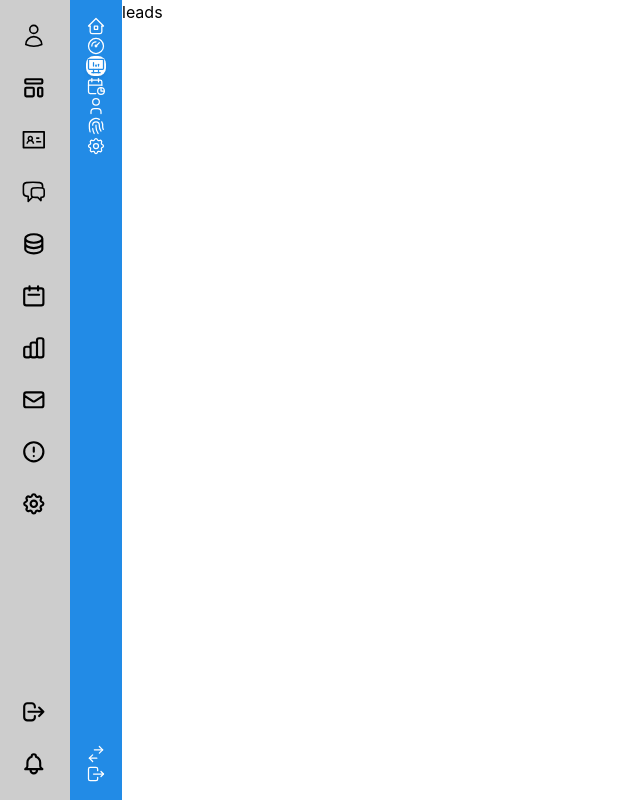
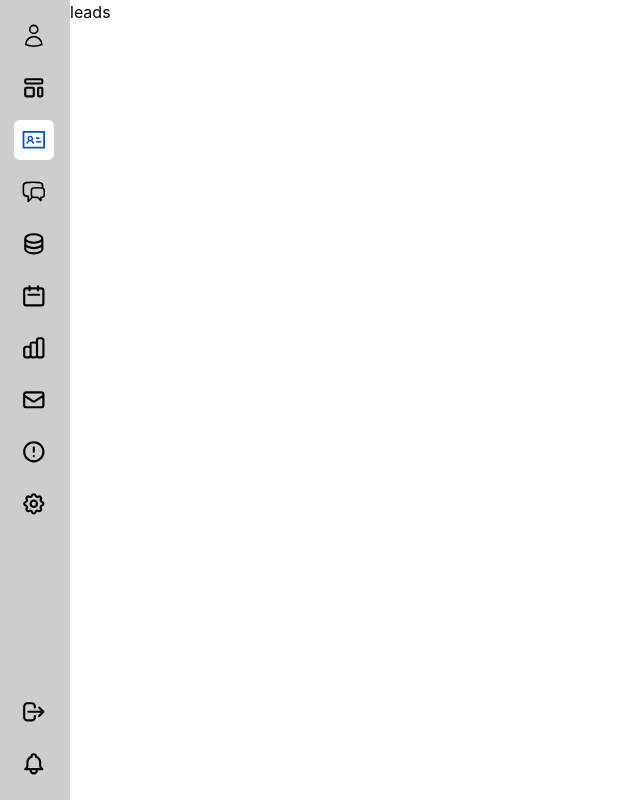
Before and after one commit to SimonBrial/Servioriente-app, a Next.js app: page /process in a window 1280 px wide. Shown: the whole page, without its empty margins (0-640 px from the left). Built offline with nearby package versions, Linux system fonts and the light colour scheme.

Commit message:
Corregido alguno detalles que tenia la sidebar

```diff
--- a/src/app/layout.tsx
+++ b/src/app/layout.tsx
@@ -5,7 +5,6 @@ import "@mantine/core/styles.css";
 import { MantineProvider, ColorSchemeScript, Container } from "@mantine/core";
 import { Sidebar } from "@/components/sidebar/Sidebar";
 
-import { Prueba } from "@/components/sidebar/Prueba";
 const inter = Inter({ subsets: ["latin"] });
 
 export const metadata: Metadata = {
@@ -27,7 +26,6 @@ export default function RootLayout({
                 <MantineProvider>
                     <Container fluid size={"100%"} px={0} display={"flex"}>
                         <Sidebar />
-                        <Prueba />
                         {children}
                     </Container>
                 </MantineProvider>
--- a/src/components/sidebar/NavIcon.tsx
+++ b/src/components/sidebar/NavIcon.tsx
@@ -4,17 +4,10 @@ import React, { ReactNode } from "react";
 import { IconType } from "react-icons";
 import { ActionIcon, Tooltip, UnstyledButton } from "@mantine/core";
 import Link from "next/link";
-import sidebarClass from "../sidebar/sidebar.module.css";
+import sidebarClass from "./styles/sidebar.module.css";
+import { NavIconProps } from "@/interface/interface";
 
-interface NavIconProps {
-    icon: ReactNode;
-    dir: string;
-    status?: boolean;
-    label: string;
-    onClick?(): void;
-}
-
-function NavIcon({ icon, dir, status = false, label, onClick }: NavIconProps) {
+function NavIcon({ icon, dir, active, label, onClick }: NavIconProps) {
     console.log(status);
     return (
         <Tooltip
@@ -28,7 +21,7 @@ function NavIcon({ icon, dir, status = false, label, onClick }: NavIconProps) {
             <UnstyledButton
                 onClick={onClick}
                 className={sidebarClass.iconContainer}
-                //data-active={active || undefined}
+                data-active={active || undefined}
             >
                 <Link href={dir} className={sidebarClass.icon}>
                     <span className={sidebarClass.icon}>{icon}</span>
--- a/src/components/sidebar/Prueba.tsx
+++ /dev/null
@@ -1,84 +0,0 @@
-"use client"
-import { useState } from "react";
-import { Center, Tooltip, UnstyledButton, Stack, rem } from "@mantine/core";
-import {
-    IconHome2,
-    IconGauge,
-    IconDeviceDesktopAnalytics,
-    IconFingerprint,
-    IconCalendarStats,
-    IconUser,
-    IconSettings,
-    IconLogout,
-    IconSwitchHorizontal,
-} from "@tabler/icons-react";
-import classes from "./prueba.module.css";
-
-interface NavbarLinkProps {
-    icon: typeof IconHome2;
-    label: string;
-    active?: boolean;
-    onClick?(): void;
-}
-
-function NavbarLink({ icon: Icon, label, active, onClick }: NavbarLinkProps) {
-    return (
-        <Tooltip
-            label={label}
-            position="right"
-            transitionProps={{ duration: 0 }}
-        >
-            <UnstyledButton
-                onClick={onClick}
-                className={classes.link}
-                data-active={active || undefined}
-            >
-                <Icon
-                    style={{ width: rem(20), height: rem(20) }}
-                    stroke={1.5}
-                />
-            </UnstyledButton>
-        </Tooltip>
-    );
-}
-
-const mockdata = [
-    { icon: IconHome2, label: "Home" },
-    { icon: IconGauge, label: "Dashboard" },
-    { icon: IconDeviceDesktopAnalytics, label: "Analytics" },
-    { icon: IconCalendarStats, label: "Releases" },
-    { icon: IconUser, label: "Account" },
-    { icon: IconFingerprint, label: "Security" },
-    { icon: IconSettings, label: "Settings" },
-];
-
-export function Prueba() {
-    const [active, setActive] = useState(2);
-
-    const links = mockdata.map((link, index) => (
-        <NavbarLink
-            {...link}
-            key={link.label}
-            active={index === active}
-            onClick={() => setActive(index)}
-        />
-    ));
-
-    return (
-        <nav className={classes.navbar}>
-            <div className={classes.navbarMain}>
-                <Stack justify="center" gap={0}>
-                    {links}
-                </Stack>
-            </div>
-
-            <Stack justify="center" gap={0}>
-                <NavbarLink
-                    icon={IconSwitchHorizontal}
-                    label="Change account"
-                />
-                <NavbarLink icon={IconLogout} label="Logout" />
-            </Stack>
-        </nav>
-    );
-}
--- a/src/components/sidebar/Sidebar.tsx
+++ b/src/components/sidebar/Sidebar.tsx
@@ -15,81 +15,76 @@ import {
 } from "react-icons/hi";
 import { HiOutlineChatBubbleLeftRight, HiOutlineUser } from "react-icons/hi2";
 import { AiOutlineIdcard } from "react-icons/ai";
-import navClass from "./sidebar.module.css";
-import sidebarClass from "./sidebar.module.css";
+
+import sidebarClass from "./styles/sidebar.module.css";
 import NavIcon from "./NavIcon";
-
-interface sidebarItems {
-    icon: ReactNode;
-    label: string;
-    direction: string;
-}
+import { sidebarItems } from "@/interface/interface";
 
 const sections: sidebarItems[] = [
     {
-        icon: <HiOutlineUser className={navClass.icon} />,
+        icon: <HiOutlineUser className={sidebarClass.icon} />,
         label: "UserName",
         direction: "",
     },
     {
-        icon: <HiOutlineTemplate className={navClass.icon} />,
+        icon: <HiOutlineTemplate className={sidebarClass.icon} />,
         label: "Dahsboard",
         direction: "/home",
     },
     {
-        icon: <AiOutlineIdcard className={navClass.icon} />,
+        icon: <AiOutlineIdcard className={sidebarClass.icon} />,
         label: "Cards",
         direction: "/process",
     },
     {
-        icon: <HiOutlineChatBubbleLeftRight className={navClass.icon} />,
+        icon: <HiOutlineChatBubbleLeftRight className={sidebarClass.icon} />,
         label: "Chats",
         direction: "/chats",
     },
     {
-        icon: <HiOutlineDatabase className={navClass.icon} />,
+        icon: <HiOutlineDatabase className={sidebarClass.icon} />,
         label: "Base de Datos",
         direction: "/data-base",
     },
     {
-        icon: <HiOutlineCalendar className={navClass.icon} />,
+        icon: <HiOutlineCalendar className={sidebarClass.icon} />,
         label: "Calendario",
         direction: "/calendar",
     },
     {
-        icon: <HiOutlineChartBar className={navClass.icon} />,
+        icon: <HiOutlineChartBar className={sidebarClass.icon} />,
         label: "Metricas",
         direction: "/metrics",
     },
     {
-        icon: <HiOutlineMail className={navClass.icon} />,
+        icon: <HiOutlineMail className={sidebarClass.icon} />,
         label: "Correos",
         direction: "/mails",
     },
     {
-        icon: <HiOutlineExclamationCircle className={navClass.icon} />,
+        icon: <HiOutlineExclamationCircle className={sidebarClass.icon} />,
         label: "Recordatorios",
         direction: "/alarms",
     },
     {
-        icon: <HiOutlineCog className={navClass.icon} />,
+        icon: <HiOutlineCog className={sidebarClass.icon} />,
         label: "Configuraciones",
         direction: "/settings",
     },
 ];
 
 export function Sidebar() {
-    const [action, setAction] = useState<boolean>(false);
+    const [active, setActive] = useState<number>(2);
     const [selected, setSelected] = useState<number>(0);
 
-    const linkSelected = (index: number) => {
+    /*  const linkSelected = (index: number) => {
         if (links.length > 0) {
             setSelected(index);
             if (links[index].key !== 0) {
                 setAction(true);
             }
         }
-    };
+    }; */
     const links = sections.map((section: sidebarItems, index) => {
         //console.log(action);
 
@@ -99,14 +94,14 @@ export function Sidebar() {
                 icon={section.icon}
                 label={section.label}
                 dir={section.direction}
-                status={action}
-                onClick={() => linkSelected(index)}
+                active={index === active}
+                onClick={() => setActive(index)}
             />
         );
     });
 
     return (
-        <nav className={navClass.sidebar}>
+        <nav className={sidebarClass.sidebar}>
             <Stack justify="center" gap={"sm"}>
                 {links}
             </Stack>
@@ -118,7 +113,7 @@ export function Sidebar() {
                 />
                 <NavIcon
                     dir={""}
-                    icon={<HiOutlineBell className={navClass.icon} />}
+                    icon={<HiOutlineBell className={sidebarClass.icon} />}
                     label={"Notificaciones"}
                 />
             </Stack>
--- a/src/components/sidebar/prueba.module.css
+++ /dev/null
@@ -1,32 +0,0 @@
-.navbar {
-    width: rem(80px);
-    height: rem(750px);
-    padding: var(--mantine-spacing-md);
-    display: flex;
-    flex-direction: column;
-    background-color: var(--mantine-color-blue-filled);
-}
-
-.navbarMain {
-    flex: 1;
-    margin-top: rem(50px);
-}
-
-.link {
-    width: rem(50px);
-    height: rem(50px);
-    border-radius: var(--mantine-radius-md);
-    display: flex;
-    align-items: center;
-    justify-content: center;
-    color: var(--mantine-color-white);
-}
-.link:hover {
-    background-color: var(--mantine-color-blue-7);
-}
-.link[data-active],
-.link[data-active]:hover {
-    box-shadow: var(--mantine-shadow-sm);
-    background-color: var(--mantine-color-white);
-    color: var(--mantine-color-blue-6);
-}
--- a/src/components/sidebar/sidebar.module.css
+++ b/src/components/sidebar/styles/sidebar.module.css
@@ -47,6 +47,10 @@
     color: #004ee5;
 }
 
-.iconContainer[data-active]:hover{
-    border: 2px solid red;
+.iconContainer[data-active],
+.iconContainer[data-active]:hover {
+    border-radius: 6px;
+    background-color: #fff;
+    color: #004ee5;
+    transition: 0.3s ease-in-out all;
 }
```
Also changed, not shown: src/interface/interface.d.ts (added, +17 -0 lines).
